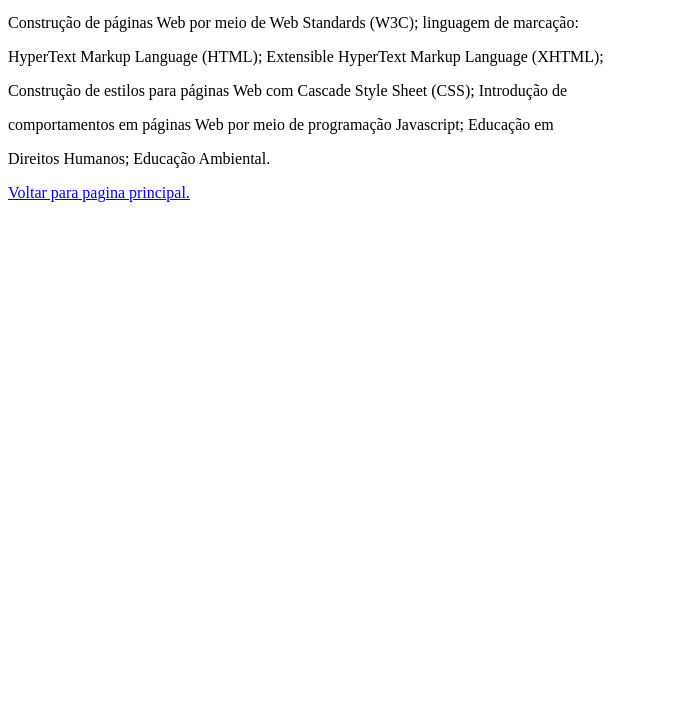
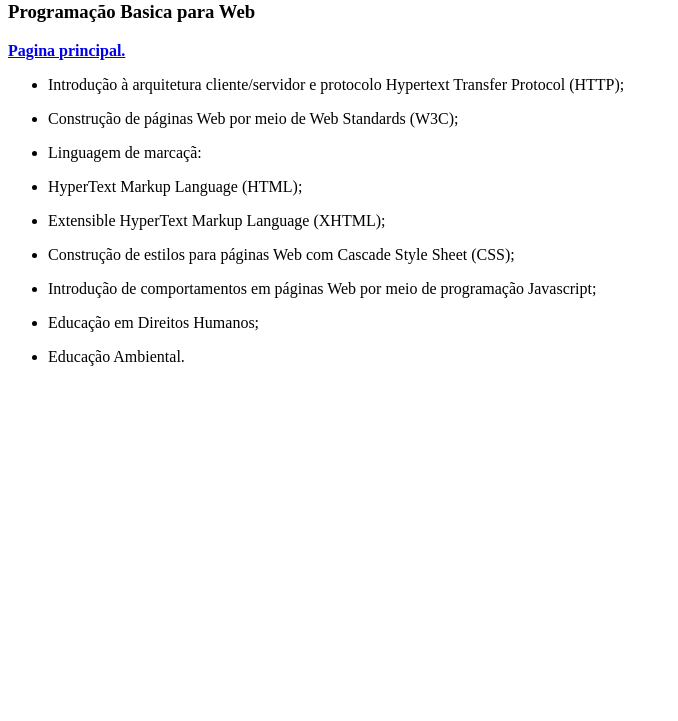
Before and after one commit to Ismaelarauj/PBW, a plain HTML site: page index.html in a window 1280 px wide. Shown: the part 79-800 px from the top of the page, without its empty margins (0-678 px from the left). Drawn offline with Linux system fonts and the light colour scheme.

Commit message:
Add files via upload
mudar

```diff
--- a/index.html
+++ b/index.html
@@ -1,6 +1,6 @@
 <!--21/08/2022-->
 <!DOCTYPE html>
-<html lang="en">
+<html lang="pt-br">
 <head>
     <meta charset="UTF-8">
     <meta http-equiv="X-UA-Compatible" content="IE=edge">
@@ -9,14 +9,19 @@
 </head>
 <body>
     <b>
-        <h3>Ementa:</h3>
+        <h1>Ementa:</h1><h3>Programação Basica para Web</h3>
+        <a href="https://ismaelarauj.github.io/MinhaPaginaWeb/">Pagina principal.</a>
     </b>
-    <p>Introdução à arquitetura cliente/servidor e protocolo Hypertext Transfer Protocol (HTTP);</p>
-    <p>Construção de páginas Web por meio de Web Standards (W3C); linguagem de marcação:</p>
-    <p>HyperText Markup Language (HTML); Extensible HyperText Markup Language (XHTML);</p>
-    <p>Construção de estilos para páginas Web com Cascade Style Sheet (CSS); Introdução de</p>
-    <p>comportamentos em páginas Web por meio de programação Javascript; Educação em</p>
-    <p>Direitos Humanos; Educação Ambiental.</p>
-    <a href="https://ismaelarauj.github.io/MinhaPaginaWeb/">Voltar para pagina principal.</a>
+    <ul>
+        <p><li> Introdução à arquitetura cliente/servidor e protocolo Hypertext Transfer Protocol (HTTP);</li></p>
+        <p><li> Construção de páginas Web por meio de Web Standards (W3C);</li></p>
+        <p><li> Linguagem de marcaçã:</li></p>
+        <p><li> HyperText Markup Language (HTML);</li></p>
+        <p><li> Extensible HyperText Markup Language (XHTML);</li></p>
+        <p><li>Construção de estilos para páginas Web com Cascade Style Sheet (CSS);</li></p>
+        <p><li>Introdução de comportamentos em páginas Web por meio de programação Javascript;</li></p>
+        <p><li>Educação em Direitos Humanos;</li></p>
+        <p><li>Educação Ambiental.</li></p>
+    </ul>
 </body>
 </html>
```
